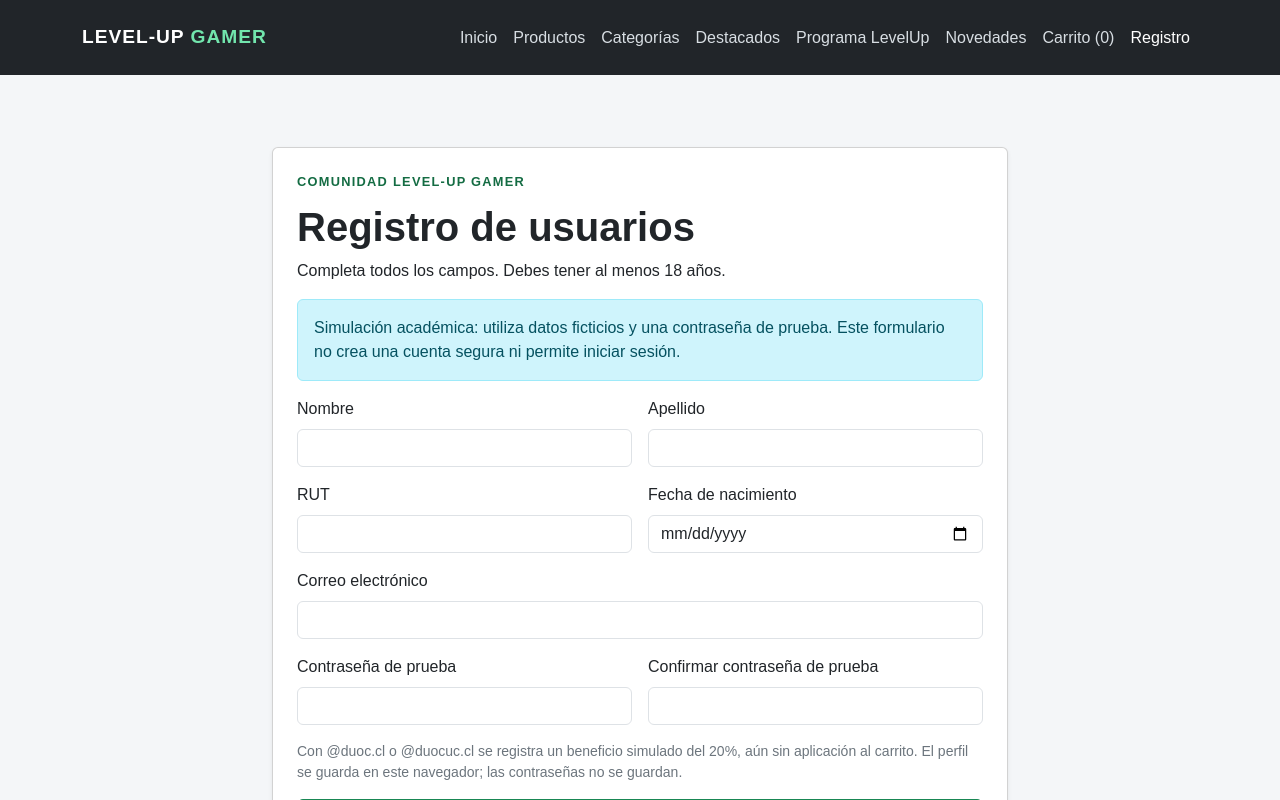
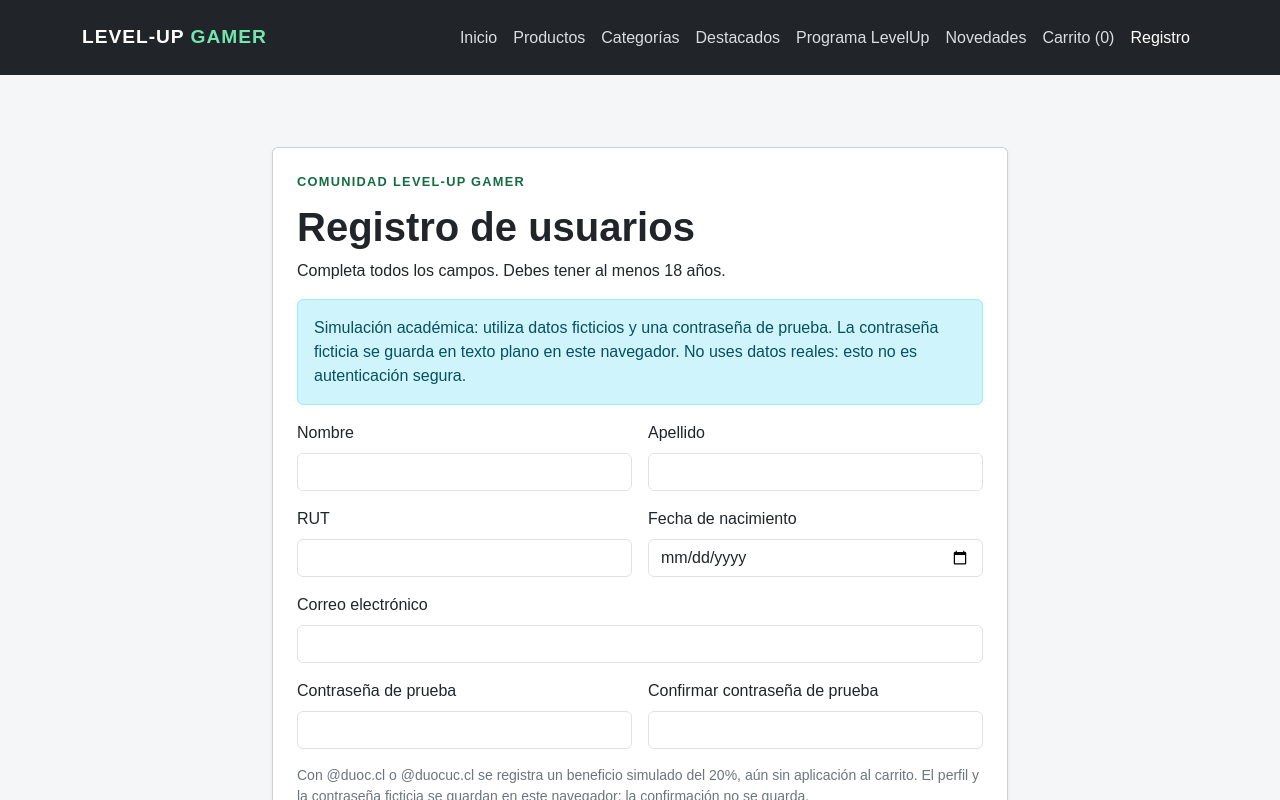
Before and after one commit to AliceThePianist/level-up-gamer-react, a React (Vite) app: page /registro in a window 1280 px wide. Shown: the top 800 px of the page. Built offline with nearby package versions, Linux system fonts and the light colour scheme.

Commit message:
feat: guardar contraseñas ficticias para registro académico

```diff
--- a/src/data/usuarios.js
+++ b/src/data/usuarios.js
@@ -1,4 +1,4 @@
-// Persistencia de demostración: no almacena contraseñas ni crea una sesión.
+// Solo demostración académica: guarda contraseñas ficticias en texto plano.
 export function registrarUsuario(formulario) {
   const usuarios = JSON.parse(localStorage.getItem('levelup-usuarios-demo') || '[]')
   if (!Array.isArray(usuarios) || usuarios.some((usuario) => !usuario || typeof usuario.correo !== 'string')) {
@@ -17,6 +17,7 @@ export function registrarUsuario(formulario) {
     rut: formulario.rut.trim(),
     fechaNacimiento: formulario.fechaNacimiento,
     correo,
+    contrasena: formulario.contrasena,
     descuento: dominio === 'duoc.cl' || dominio === 'duocuc.cl' ? 20 : 0,
   }
   localStorage.setItem('levelup-usuarios-demo', JSON.stringify([...usuarios, usuario]))
--- a/src/views/Registro.jsx
+++ b/src/views/Registro.jsx
@@ -46,7 +46,7 @@ function Registro() {
       }
       setMensaje(resultado.usuario.descuento === 20
         ? 'Registro de demostración exitoso. Beneficio Duoc del 20% registrado; todavía no se aplica al carrito.'
-        : 'Registro de demostración exitoso. Tu perfil se guardó sin contraseñas.')
+        : 'Registro de demostración exitoso. Tu perfil y contraseña ficticia se guardaron para las pruebas.')
       setFormulario(formularioInicial)
     } catch {
       setErrorGuardado('No se pudo guardar el registro. El almacenamiento puede estar bloqueado o contener datos inválidos. No se modificaron los registros anteriores.')
@@ -63,7 +63,7 @@ function Registro() {
                 <p className="etiqueta">COMUNIDAD LEVEL-UP GAMER</p>
                 <h1>Registro de usuarios</h1>
                 <p>Completa todos los campos. Debes tener al menos 18 años.</p>
-                <Alert variant="info">Simulación académica: utiliza datos ficticios y una contraseña de prueba. Este formulario no crea una cuenta segura ni permite iniciar sesión.</Alert>
+                <Alert variant="info">Simulación académica: utiliza datos ficticios y una contraseña de prueba. La contraseña ficticia se guarda en texto plano en este navegador. No uses datos reales: esto no es autenticación segura.</Alert>
                 {mensaje && <Alert variant="success" role="status">{mensaje}</Alert>}
                 {errorGuardado && <Alert variant="danger">{errorGuardado}</Alert>}
                 {Object.values(errores).some(Boolean) && <Alert variant="danger">Revisa los campos indicados antes de continuar.</Alert>}
@@ -89,7 +89,7 @@ function Registro() {
                       </Col>
                     ))}
                     <Col xs={12}>
-                      <p className="text-secondary small">Con @duoc.cl o @duocuc.cl se registra un beneficio simulado del 20%, aún sin aplicación al carrito. El perfil se guarda en este navegador; las contraseñas no se guardan.</p>
+                      <p className="text-secondary small">Con @duoc.cl o @duocuc.cl se registra un beneficio simulado del 20%, aún sin aplicación al carrito. El perfil y la contraseña ficticia se guardan en este navegador; la confirmación no se guarda.</p>
                       <Button type="submit" variant="success" className="w-100">Registrarme</Button>
                     </Col>
                   </Row>
```
